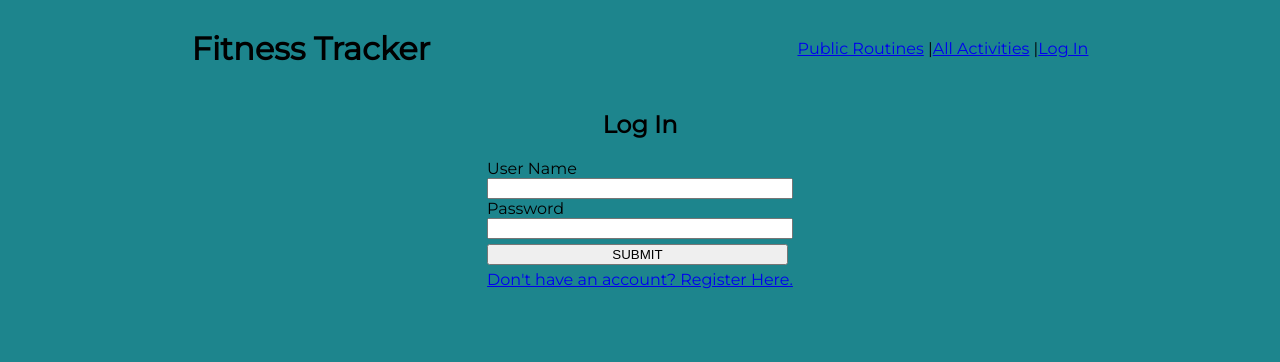
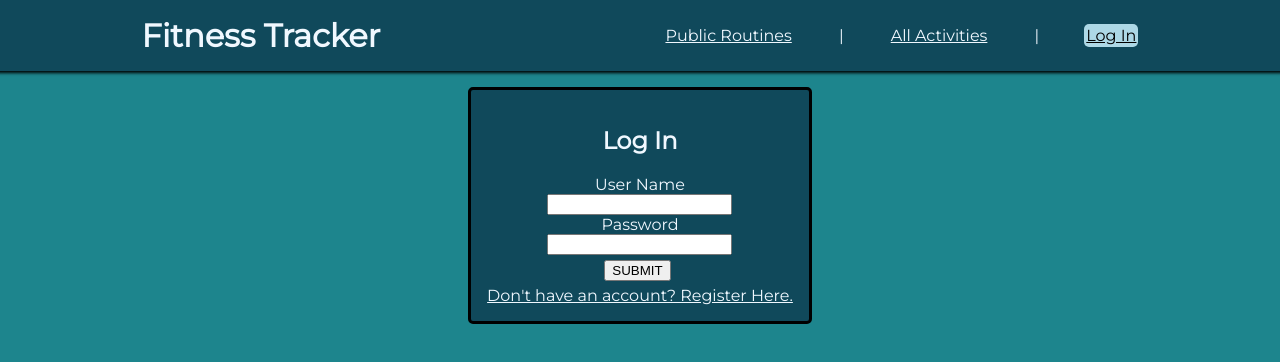
Before and after one commit to HalParadis/fitness_tracker_frontend, a React (Create React App) app: page /user/login in a window 1280 px wide. Shown: the top 362 px of the page. Built offline with nearby package versions, Linux system fonts and the light colour scheme.

Commit message:
CSS done

```diff
--- a/public/style.css
+++ b/public/style.css
@@ -3,13 +3,34 @@
 body {
   background-color: #1D858D;
   font-family: 'Montserrat', sans-serif;
+  margin: 0;
 }
 
 header {
+  background-color: #10495b;
+  color: aliceblue;
+  box-shadow: 0 0 3px 2px black;
+  padding: 0 1em 0 1em;
   width: 100%;
+  min-width: 768px;
   display: flex;
   align-items: center;
   justify-content: space-around;
+}
+
+h1 {
+  margin: .5em 0 .5em 0;
+}
+
+nav {
+  min-width: 475px;
+  display: flex;
+  justify-content: space-between;
+  align-items: center;
+}
+
+nav > * {
+  padding: .125em;
 }
 
 #app {
@@ -19,7 +40,18 @@ header {
   align-items: center;
 }
 
+.navLink {
+  color: aliceblue;
+}
+
+.lightBlueBackground {
+  background-color: lightblue;
+  color: black;
+  border-radius: 5px;
+}
+
 .activities {
+  background-color: #10495b;
   border: 3px solid black;
   border-radius: 5px;
   padding: 0 1em 0 1em;
@@ -27,10 +59,21 @@ header {
 }
 
 .activity {
+  background-color: #7a8c9d;
   border: 3px solid black;
   border-radius: 3px;
   padding: 1em;
   margin-bottom: 1em;
+}
+
+.activitiesHeader {
+  color: aliceblue;
+}
+
+.activitiesHeaderContainer {
+  display: flex;
+  flex-direction: column;
+  align-items: center;
 }
 
 .horizontalLine {
@@ -38,10 +81,17 @@ header {
 }
 
 .publicRoutines {
+  background-color: #10495b;
   border: 3px solid black;
   border-radius: 5px;
   padding: 0 1em 0 1em;
   margin: 1em;
+}
+
+.publicRoutinesHeader {
+  color: aliceblue;
+  display: flex;
+  justify-content: center;
 }
 
 .routine {
@@ -55,10 +105,10 @@ header {
 .routineForm {
   display: flex;
   flex-direction: column;
-  box-sizing: border-box;
   padding: 5px;
   border: 3px solid aliceblue;
   margin-bottom: 0.5em;
+  width: 300px;
 }
 
 .routineFormButton {
@@ -66,13 +116,13 @@ header {
   width: fit-content;
 }
 
-.routineFormContainer {
-  display: flex;
-  flex-direction: column;
-  width: 300px;
-}
-
 .userPage {
+  background-color: #10495b;
+  color: aliceblue;
+  border: 3px solid black;
+  border-radius: 5px;
+  padding: 1em;
+  margin: 1em;
   display: flex;
   flex-direction: column;
   align-items: center;
@@ -81,6 +131,11 @@ header {
 .userForm {
   display: flex;
   flex-direction: column;
+  align-items: center;
+}
+
+.userFormLink {
+  color: aliceblue;
 }
 
 .myRoutines {
@@ -93,11 +148,11 @@ header {
 
 .myRoutinesHeader {
   color: aliceblue;
-  margin-right: 1em;
 }
 
 .myRoutinesHeaderContainer {
   display: flex;
+  flex-direction: column;
   align-items: center;
 }
 
--- a/src/App.js
+++ b/src/App.js
@@ -15,9 +15,9 @@ const App = () => {
   const [user, setUser] = useState(localStorage.getItem('user') ? JSON.parse(localStorage.getItem('user')) : null);
 
   const logout = () => {
-    setToken(null);
+    setToken('');
     setUser(null);
-    history.push('/');
+    history.push('/user/login');
   }
 
   useEffect(() => {
@@ -36,25 +36,45 @@ const App = () => {
       <header>
         <h1>Fitness Tracker</h1>
         <nav>
-          <Link to="/routines">Public Routines</Link> |
-          <Link to="/activities">All Activities</Link> |
+          <Link
+            id='routinesLink'
+            className='navLink'
+            to="/routines"
+          >Public Routines</Link> |
+
+          <Link
+            id='activitiesLink'
+            className='navLink'
+            to="/activities"
+          >All Activities</Link> |
+
           {
             token
               ? <>
-                <Link to='/myRoutines'>My Routines</Link> |
+                  <Link
+                    id='myRoutinesLink'
+                    className='navLink'
+                    to='/myRoutines'
+                  >My Routines</Link> |
+
                   <button
                     className='logoutButton'
                     type='button'
                     onClick={logout}
                   >Log Out</button>
                 </>
-              : <Link to='/user/login'>Log In</Link>
+
+              : <Link
+                  id='loginLink'
+                  className='navLink loginLink'
+                  to='/user/login'
+                >Log In</Link>
           }
         </nav>
       </header>
 
       <Route exact path='/'>
-        <h2>Welcome to the site</h2>
+        <Routines />
       </Route>
 
       <Route path='/routines'>
@@ -71,7 +91,6 @@ const App = () => {
       <Route path='/activities'>
         <Activities
           token={token}
-          user={user}
         />
       </Route>
 
--- a/src/components/Activities.js
+++ b/src/components/Activities.js
@@ -47,12 +47,20 @@ const Activities = ({
 
   useEffect(() => {
     fetchActivities();
+    const linkElements = [...document.getElementsByClassName('navLink')];
+    linkElements.forEach(element => {
+      element.classList.remove('lightBlueBackground');
+      if (element.id == 'activitiesLink') {
+        element.classList.add('lightBlueBackground');
+      }
+    });
   }, [])
 
 
   return (
     <div className='activities'>
-      <h2><u>Activities</u></h2>
+      <div className='activitiesHeaderContainer'>
+        <h2 className='activitiesHeader'><u>Activities</u></h2>
 
         {token &&
           <form onSubmit={handleSubmit} className='addActivityForm'>
@@ -78,6 +86,7 @@ const Activities = ({
             <button type='submit'>Add Activity</button>
           </form>
         }
+      </div>
 
       <div className="displayActivities">
         {activities.map((activity, idx) => (
--- a/src/components/Forms/AddActivityForm.js
+++ b/src/components/Forms/AddActivityForm.js
@@ -4,6 +4,7 @@ import { fetchFromAPI } from "../../api";
 const AddActivityForm = ({
   token,
   activities,
+  routineActivities,
   routineId,
   fetchMyRoutines
 }) => {
@@ -11,8 +12,11 @@ const AddActivityForm = ({
   const [duration, setDuration] = useState('');
   const [chosenActivityName, setChosenActivityName] = useState('');
   const [errorMessage, setErrorMessage] = useState(null);
+  const [show, setShow] = useState(false);
 
-  const [show, setShow] = useState(false);
+  // const allowedActivities = activities.filter(activity => {
+  //   return routineActivities.find(routineActivity => )
+  // });
 
   const handleSubmit = async (event) => {
     event.preventDefault();
--- a/src/components/Forms/RoutineForm.js
+++ b/src/components/Forms/RoutineForm.js
@@ -11,7 +11,6 @@ const RoutineForm = ({ token, routine, fetchMyRoutines }) => {
   const routineId = routine ? routine.id : undefined;
 
   const handleSubmit = async (event) => {
-    //console.log("error thingy",`routines/${routineId && routineId}`);
     event.preventDefault();
     const result = await fetchFromAPI({
       body: {
@@ -37,7 +36,7 @@ const RoutineForm = ({ token, routine, fetchMyRoutines }) => {
   }
 
   return (
-    <div className="routineFormContainer">
+    <>
       {show
         ? <button
             type="button"
@@ -78,7 +77,7 @@ const RoutineForm = ({ token, routine, fetchMyRoutines }) => {
       </form>
       }
 
-    </div>
+    </>
   )
 }
 
--- a/src/components/Routines.js
+++ b/src/components/Routines.js
@@ -1,12 +1,9 @@
 import React, { useState, useEffect } from "react";
 import { fetchFromAPI } from '../api'
+import { useHistory } from "react-router-dom/cjs/react-router-dom.min";
 
-
-const Routines = ({
-  token,
-  user
-}) => {
-
+const Routines = () => {
+  const history = useHistory();
   const [routines, setRoutines] = useState([]);
   const fetchRoutines = async () => {
     const data = await fetchFromAPI({
@@ -19,13 +16,22 @@ const Routines = ({
   }
 
   useEffect(() => {
+    if (history.location.pathname !== '/routines') history.push('/routines');
+
     fetchRoutines();
 
+    const linkElements = [...document.getElementsByClassName('navLink')];
+    linkElements.forEach(element => {
+      element.classList.remove('lightBlueBackground');
+      if (element.id == 'routinesLink') {
+        element.classList.add('lightBlueBackground');
+      }
+    });
   }, [])
 
   return (
     <div className='publicRoutines'>
-      <h2><u>Routines</u></h2>
+      <h2 className='publicRoutinesHeader'><u>Routines</u></h2>
       {
         routines.map((routine, idx) => (
           <div className='routine' key={routine.id ?? idx}>
@@ -38,7 +44,7 @@ const Routines = ({
             <h3><u>Activities:</u></h3>
             {
               routine.activities.map((activity, idx) => (
-                <div key={activity.id ?? idx}>
+                <div className='activity' key={activity.id ?? idx}>
                   <h4>{activity.name}</h4>
                   <p>{activity.description}</p>
                   <p>Duration: {activity.duration}</p>
--- a/src/components/User.js
+++ b/src/components/User.js
@@ -1,4 +1,4 @@
-import React, { useState } from "react";
+import React, { useState, useEffect } from "react";
 import { Link, useParams, useHistory } from "react-router-dom/cjs/react-router-dom.min";
 import { fetchFromAPI } from '../api';
 
@@ -36,6 +36,16 @@ const User = ({ token, setToken, setUser }) => {
     setUsername('');
   }
 
+  useEffect(() => {
+    const linkElements = [...document.getElementsByClassName('navLink')];
+    linkElements.forEach(element => {
+      element.classList.remove('lightBlueBackground');
+      if (element.id == 'loginLink') {
+        element.classList.add('lightBlueBackground');
+      }
+    });
+  }, []);
+
   return (
     <div className='userPage'>
       {token && history.push('/myRoutines')}
@@ -69,10 +79,10 @@ const User = ({ token, setToken, setUser }) => {
         <button type='submit'>SUBMIT</button>
         {
           actionType === 'login'
-            ? <Link to='/user/register' className='profileFormLink'>
+            ? <Link to='/user/register' className='userFormLink'>
                 Don't have an account? Register Here.
               </Link>
-            : <Link to='/user/login' className='profileFormLink'>
+            : <Link to='/user/login' className='userFormLink'>
                 Already have an account? Login here.
               </Link>
         }
```
Also changed, not shown: src/components/MyRoutines.js (+17 -5 lines). Lines whose indentation alone changed are shown as unchanged.
